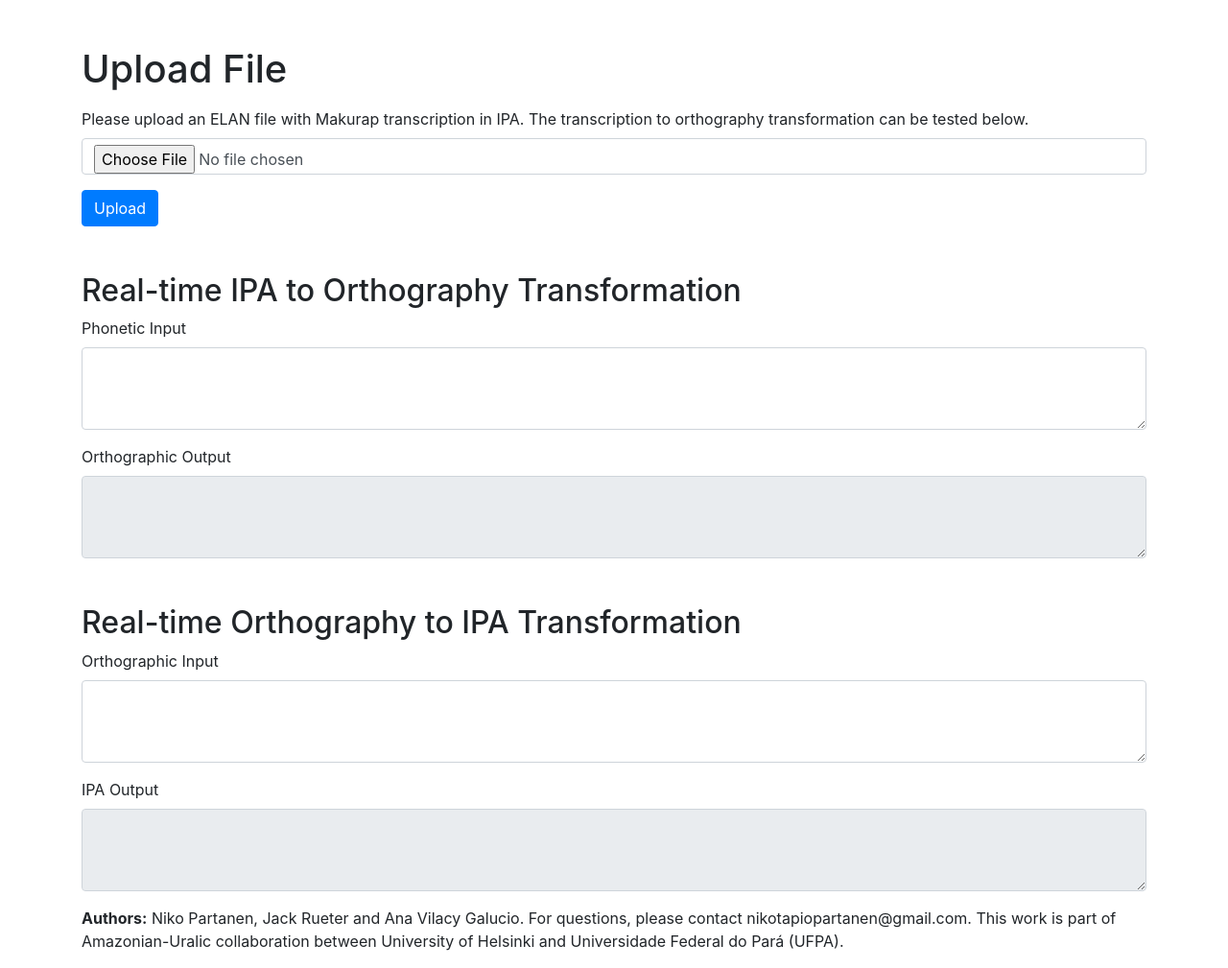
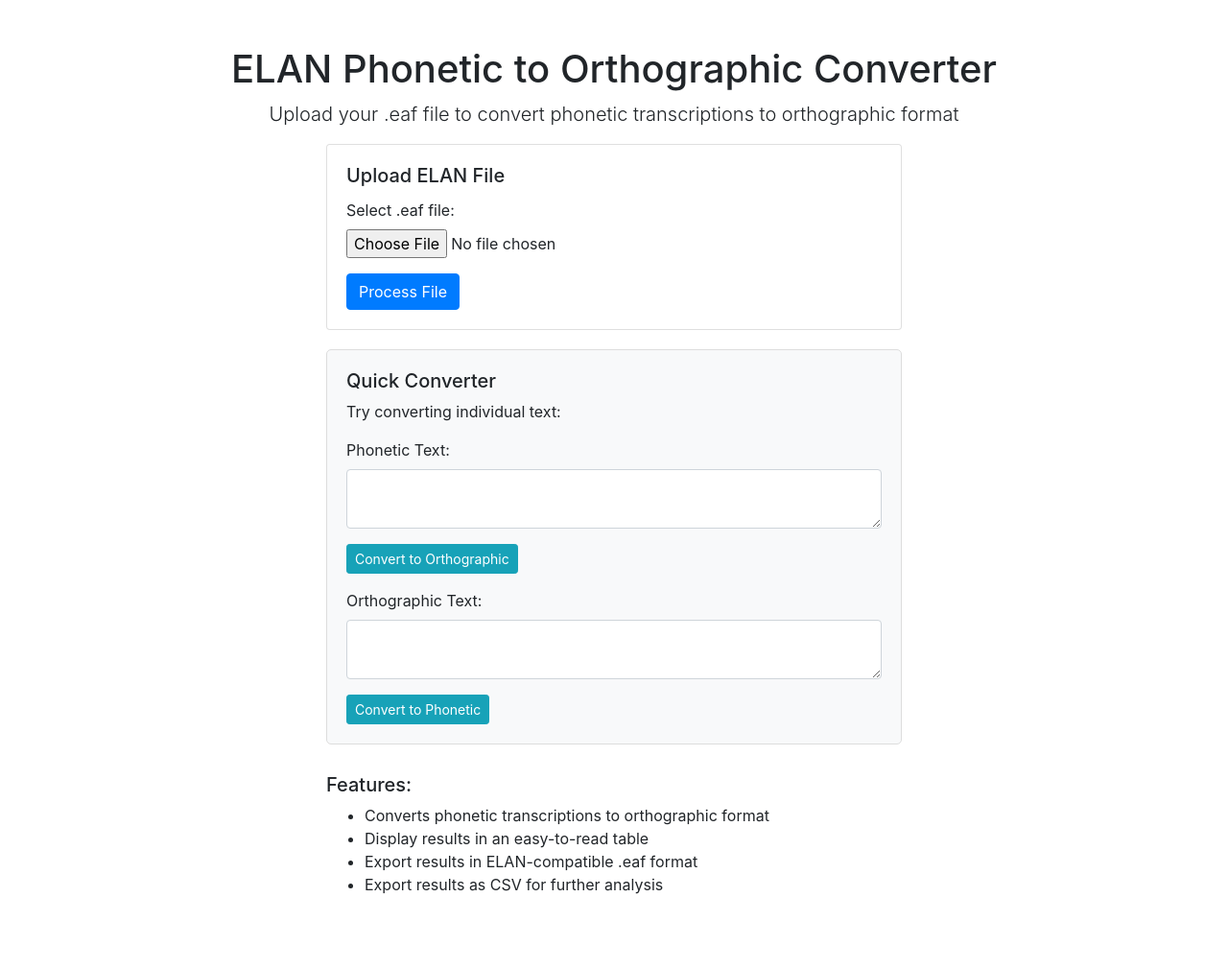
Before and after one commit to nikopartanen/elan-transcription-to-orthography, a Flask app: page / in a window 1280 px wide. Shown: the whole page at 96% size. After the commit the page ends 932 px from the top, so only its background shows below. Run offline with Flask 3, Linux system fonts and the light colour scheme; some libraries are stand-ins or nearby versions.

Commit message:
New version

```diff
--- a/templates/upload.html
+++ b/templates/upload.html
@@ -1,72 +1,111 @@
-<!doctype html>
-<html lang="en">
+<!DOCTYPE html>
+<html>
 <head>
-    <meta charset="UTF-8">
-    <title>Upload File</title>
-    <link rel="stylesheet" href="https://stackpath.bootstrapcdn.com/bootstrap/4.3.1/css/bootstrap.min.css">
-    <script src="https://code.jquery.com/jquery-3.3.1.min.js"></script>
+    <title>ELAN Annotation Converter</title>
+    <link rel="stylesheet" href="https://cdn.jsdelivr.net/npm/bootstrap@4.0.0/dist/css/bootstrap.min.css">
+    <style>
+        .converter-box {
+            margin-top: 20px;
+            padding: 20px;
+            border: 1px solid #ddd;
+            border-radius: 5px;
+            background-color: #f8f9fa;
+        }
+        .form-container {
+            max-width: 600px;
+            margin: 0 auto;
+        }
+        .features-list {
+            margin-top: 30px;
+        }
+    </style>
 </head>
 <body>
-<div class="container mt-5">
-    <h1 class="mb-3">Upload File</h1>
-    <form action="{{ url_for('results') }}" method="post" enctype="multipart/form-data">
-        <div class="form-group">
-            <label for="file">Please upload an ELAN file with Makurap transcription in IPA. The transcription to orthography transformation can be tested below. </label>
-            <input type="file" class="form-control" id="file" name="file">
+    <div class="container">
+        <div class="row mt-5">
+            <div class="col-md-12 text-center">
+                <h1>ELAN Phonetic to Orthographic Converter</h1>
+                <p class="lead">Upload your .eaf file to convert phonetic transcriptions to orthographic format</p>
             </div>
-        <button type="submit" class="btn btn-primary">Upload</button>
-    </form>
-
-    <h2 class="mt-5">Real-time IPA to Orthography Transformation</h2>
-    <div class="form-group">
-        <label for="ipainput">Phonetic Input</label>
-        <textarea class="form-control" id="phonetic-input" rows="3"></textarea>
-    </div>
-    <div class="form-group">
-        <label for="orthographic-output">Orthographic Output</label>
-        <textarea class="form-control" id="orthographic-output" rows="3" readonly></textarea>
         </div>
 
-    <h2 class="mt-5">Real-time Orthography to IPA Transformation</h2>
+        <div class="form-container">
+            {% if error %}
+            <div class="alert alert-danger">
+                {{ error }}
+            </div>
+            {% endif %}
+
+            <div class="card">
+                <div class="card-body">
+                    <h5 class="card-title">Upload ELAN File</h5>
+                    <form action="/results" method="post" enctype="multipart/form-data">
                         <div class="form-group">
-        <label for="orthographic-input">Orthographic Input</label>
-        <textarea class="form-control" id="orthographic-input" rows="3"></textarea>
+                            <label for="file">Select .eaf file:</label>
+                            <input type="file" class="form-control-file" id="file" name="file" accept=".eaf">
                         </div>
-    <div class="form-group">
-        <label for="ipa-output">IPA Output</label>
-        <textarea class="form-control" id="ipa-output" rows="3" readonly></textarea>
+                        <button type="submit" class="btn btn-primary">Process File</button>
+                    </form>
+                </div>
             </div>
 
-    <p><b>Authors:</b> Niko Partanen, Jack Rueter and Ana Vilacy Galucio. For questions, please contact nikotapiopartanen@gmail.com. This work is part of Amazonian-Uralic collaboration between University of Helsinki and Universidade Federal do Pará (UFPA).</p>
+            <div class="converter-box">
+                <h5>Quick Converter</h5>
+                <p>Try converting individual text:</p>
+
+                <div class="form-group">
+                    <label for="phonetic-text">Phonetic Text:</label>
+                    <textarea class="form-control" id="phonetic-text" rows="2"></textarea>
+                </div>
+                <button id="convert-to-ortho" class="btn btn-info btn-sm">Convert to Orthographic</button>
+
+                <div class="form-group mt-3">
+                    <label for="orthographic-text">Orthographic Text:</label>
+                    <textarea class="form-control" id="orthographic-text" rows="2"></textarea>
+                </div>
+                <button id="convert-to-ipa" class="btn btn-info btn-sm">Convert to Phonetic</button>
             </div>
 
+            <div class="features-list">
+                <h5>Features:</h5>
+                <ul>
+                    <li>Converts phonetic transcriptions to orthographic format</li>
+                    <li>Display results in an easy-to-read table</li>
+                    <li>Export results in ELAN-compatible .eaf format</li>
+                    <li>Export results as CSV for further analysis</li>
+                </ul>
+            </div>
+        </div>
+    </div>
+
+    <script src="https://code.jquery.com/jquery-3.2.1.min.js"></script>
+    <script src="https://cdn.jsdelivr.net/npm/popper.js@1.12.9/dist/umd/popper.min.js"></script>
+    <script src="https://cdn.jsdelivr.net/npm/bootstrap@4.0.0/dist/js/bootstrap.min.js"></script>
 
     <script>
         $(document).ready(function() {
-        $('#phonetic-input').on('input', function() {
-            var phoneticText = $(this).val();
+            $('#convert-to-ortho').click(function() {
+                const phoneticText = $('#phonetic-text').val();
                 $.ajax({
-                url: "{{ url_for('transform_ipa') }}",
-                type: "POST",
-                contentType: "application/json",
+                    url: '/transform_ipa',
+                    type: 'POST',
+                    contentType: 'application/json',
                     data: JSON.stringify({phonetic_text: phoneticText}),
                     success: function(response) {
-                    $('#orthographic-output').val(response.orthographic_text);
+                        $('#orthographic-text').val(response.orthographic_text);
                     }
                 });
             });
-    });
 
-    $(document).ready(function() {
-        $('#orthographic-input').on('input', function() {
-            var orthographicText = $(this).val();
+            $('#convert-to-ipa').click(function() {
+                const orthoText = $('#orthographic-text').val();
                 $.ajax({
-                url: "{{ url_for('transform_orthography') }}",
-                type: "POST",
-                contentType: "application/json",
-                data: JSON.stringify({orthographic_text: orthographicText}),
+                    url: '/transform_orthography',
+                    type: 'POST',
+                    contentType: 'application/json',
+                    data: JSON.stringify({orthographic_text: orthoText}),
                     success: function(response) {
-                    $('#ipa-output').val(response.phonetic_text);
+                        $('#phonetic-text').val(response.phonetic_text);
                     }
                 });
             });
```
Also changed, not shown: templates/results.html (+60 -33 lines), wsgi.py (+167 -22 lines). Lines whose indentation alone changed are shown as unchanged.
